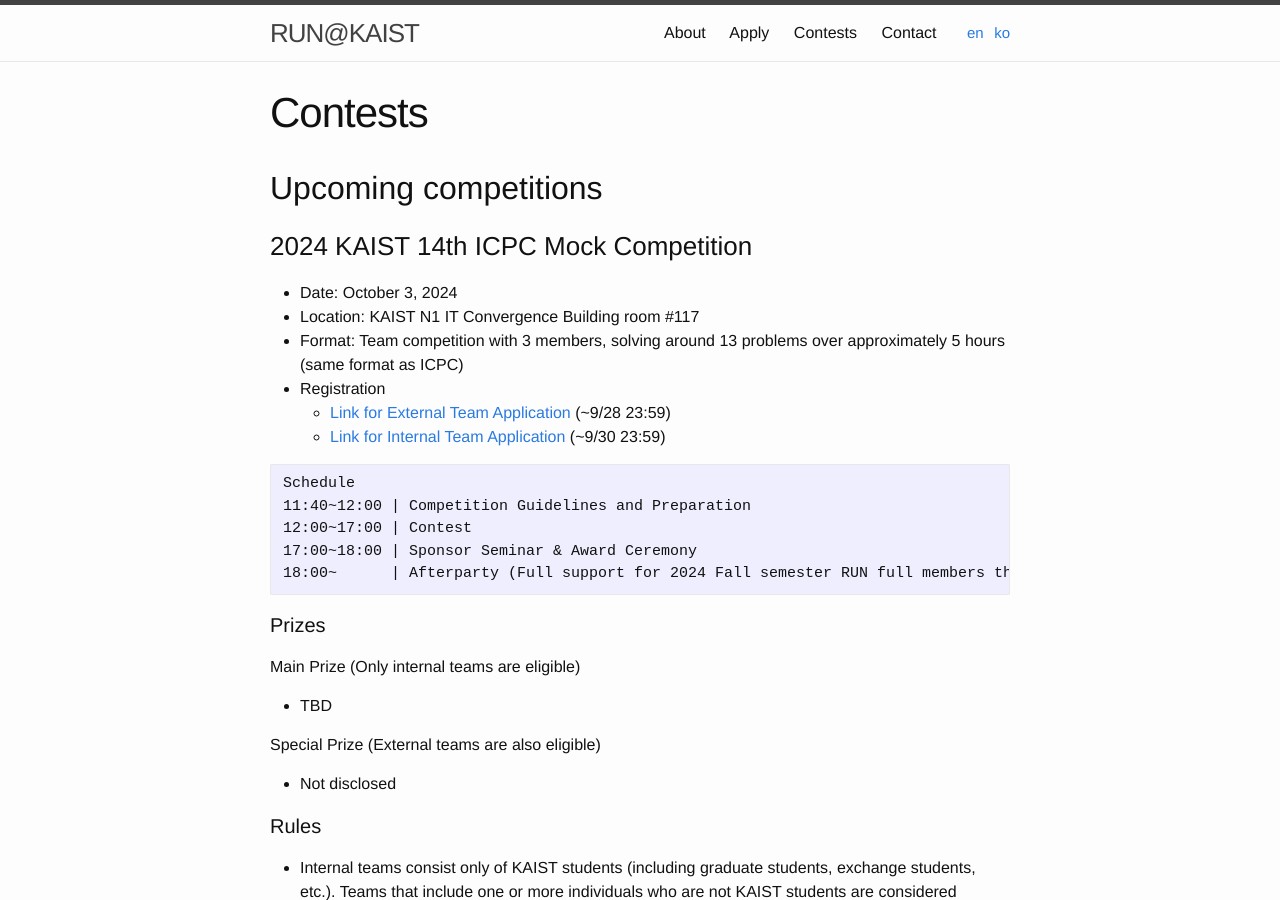
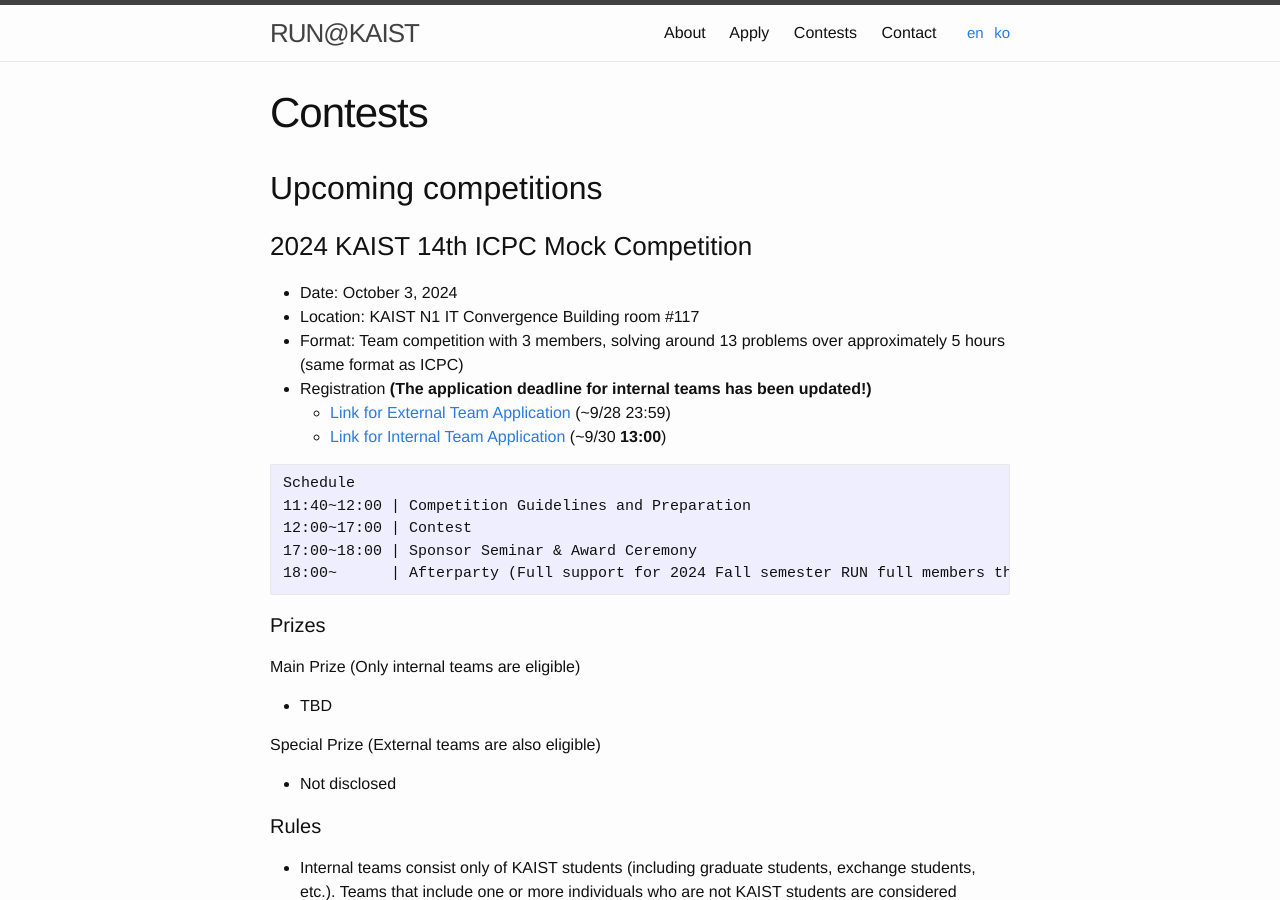
Before and after one commit to RUN-KAIST/kaist.run, a Jekyll site: the page built from contests/en.md, in a window 1280 px wide and 900 px high. Built offline with Jekyll 4.4.1, drawn with Linux system fonts in a browser that asks for light colours.

Commit message:
Update en.md

````diff
--- a/contests/en.md
+++ b/contests/en.md
@@ -13,9 +13,9 @@ order: 3
 * Date: October 3, 2024
 * Location: KAIST N1 IT Convergence Building room #117
 * Format: Team competition with 3 members, solving around 13 problems over approximately 5 hours (same format as ICPC)
-* Registration
+* Registration **(The application deadline for internal teams has been updated!)**
     * [Link for External Team Application](https://forms.gle/JsCjZjH349zPySBj8) (~9/28 23:59)
-    * [Link for Internal Team Application](https://forms.gle/eXHjDzBoHeHuGmjEA) (~9/30 23:59)
+    * [Link for Internal Team Application](https://forms.gle/eXHjDzBoHeHuGmjEA) (~9/30 **13:00**)
 
 ```
 Schedule
````
